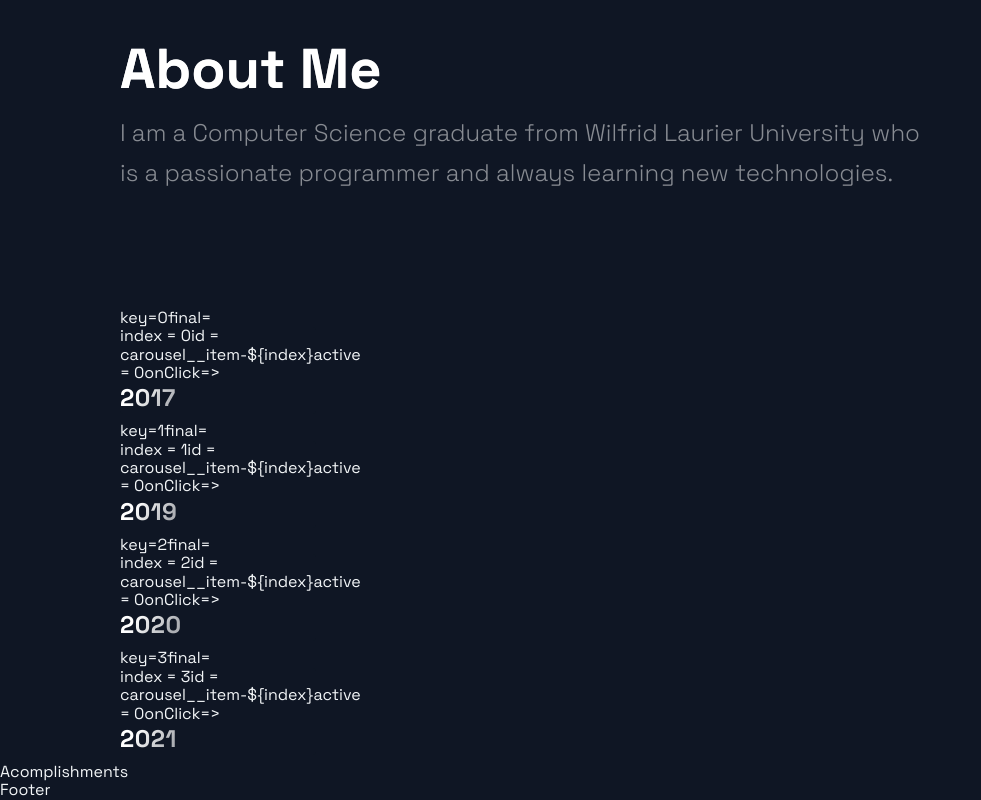
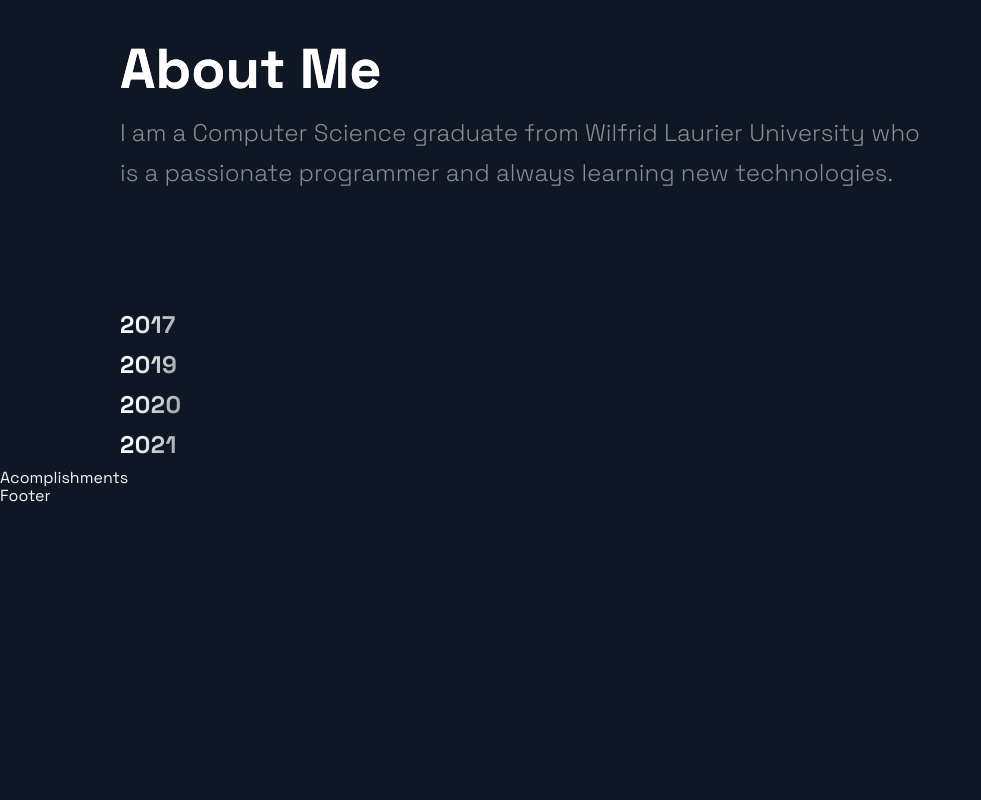
Before and after one commit to Kashif-khannn/portfolio_website-STARTER, a Next.js app: page / in a window 1280 px wide. Shown: the part 2050-2850 px from the top of the page, without its empty margins (0-981 px from the left). After the commit the page ends 2556 px from the top, so only its background shows below. Built offline with nearby package versions, Linux system fonts and the light colour scheme.

Commit message:
commit to master

```diff
--- a/src/components/TimeLine/TimeLine.js
+++ b/src/components/TimeLine/TimeLine.js
@@ -69,14 +69,16 @@ const Timeline = () => {
       <CarouselContainer ref={carouselRef}></CarouselContainer>
       <>
         {TimeLineData.map((item, index) => (
-          <CarouselMobileScrollNode>
+          <CarouselMobileScrollNode
             key={index}
-            final={index == TOTAL_CAROUSEL_COUNT - 1}
-            <CarouselItem>
-              index = {index}
-              id = {"carousel__item-${index}"}
-              active = {activeItem}
-              onClick={(e) => handleClick(e, index)}>
+            final={index === TOTAL_CAROUSEL_COUNT - 1}
+          >
+            <CarouselItem
+              index={index}
+              id={`carousel__item-${index}`}
+              active={activeItem}
+              onClick={(e) => handleClick(e, index)}
+            >
               <CarouselItemTitle>{item.year}</CarouselItemTitle>
             </CarouselItem>
           </CarouselMobileScrollNode>
--- a/src/constants/constants.js
+++ b/src/constants/constants.js
@@ -46,9 +46,12 @@ export const TimeLineData = [
     year: 2019,
     text: "Landed my first Internship over the summer as a QA Analyst",
   },
-  { year: 2020, text: "Landed my second Internship at TD Bank" },
+  {
+    year: 2020,
+    text: "Landed my second Internship at TD Bank as a Business Systems Analyst",
+  },
   {
     year: 2021,
-    text: "Completed my Undergrad and Began developing projects in my freetime",
+    text: " Graduated from University with a Computer Science degree and Began developing projects in my freetime",
   },
 ];
```
